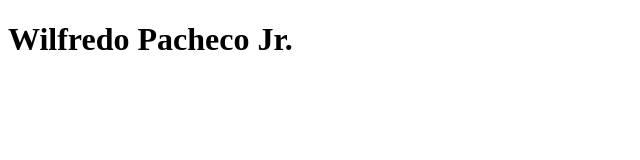
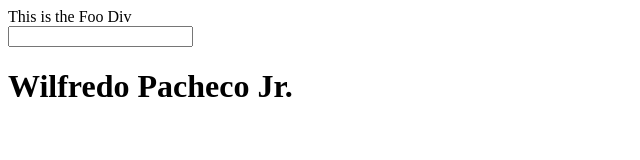
Before and after one commit to therealwilfredo/se25105, a plain HTML site: page index.html in a window 1280 px wide. Shown: the whole page, without its empty margins (0-640 px from the left). Drawn offline with Linux system fonts and the light colour scheme.

Commit message:
Add some Divs

```diff
--- a/index.html
+++ b/index.html
@@ -5,6 +5,13 @@
     <title>Wilfredo Pacheco Jr.</title>
 </head>
 <body>
+<div id="foo">This is the Foo Div</div>
+<div id="formContainer">
+    <form id ="form">
+        <input type="text" id="box" />
+    </form>
+</div>
+
 <h1>Wilfredo Pacheco Jr.</h1>
 </body>
 </html>
```
